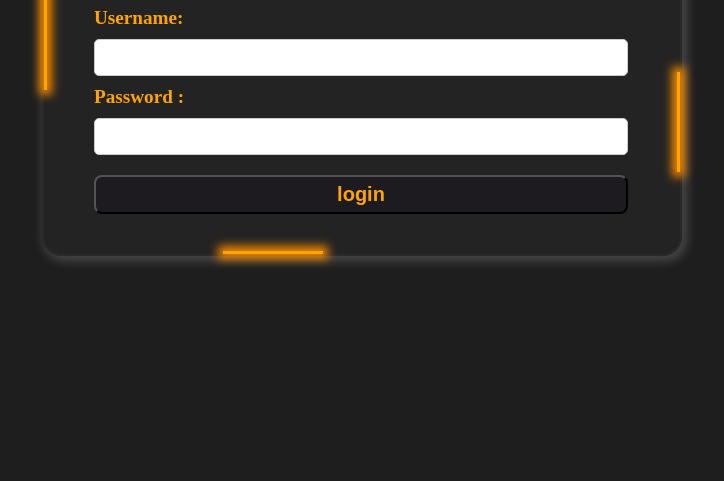
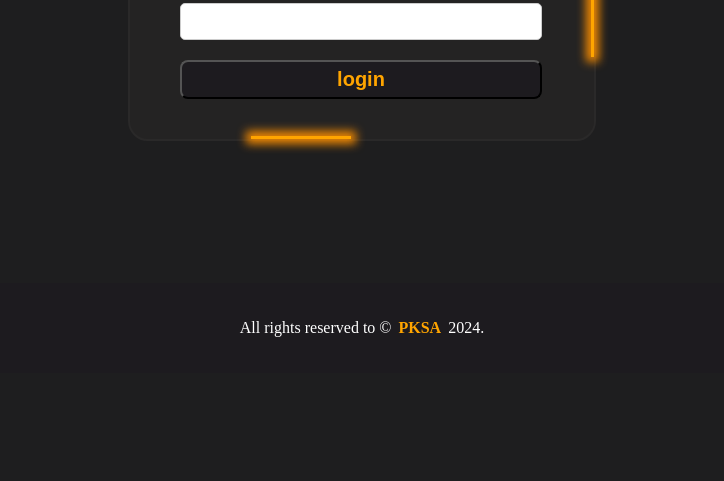
Before and after one commit to Akt-Pranav/samplewebprojects, a plain HTML site: page test1.html in a window 1280 px wide. Shown: the part 319-800 px from the top of the page, without its empty margins (278-1002 px from the left). Drawn offline with Linux system fonts and the light colour scheme.

Commit message:
Update test1.html
extended the update

```diff
--- a/test1.html
+++ b/test1.html
@@ -7,23 +7,28 @@
     <title>Document</title>
     <style>
         body {
-            height: 100vh;
+            /* height: 100vh; */
             display: flex;
+            flex-direction: column;
+            /* Ensure elements are stacked vertically */
             align-items: center;
             justify-content: center;
             background-color: rgb(30, 30, 31);
             margin: 0;
+            gap: 57px;
         }
 
         .lb {
+            margin: 110px 50px 85px 50px;
+            height: 30%;
+            width: 30%;
             background-color: rgba(41, 39, 39, 0.515);
-            margin: 25vw;
             padding: 30px;
             padding-left: 50px;
             color: orange;
             border: 2px solid rgb(42, 41, 41);
             border-radius: 20px;
-            box-shadow: 3px 3px 10px 3px rgb(69, 67, 67);
+            /* box-shadow: 3px 3px 10px 3px rgb(69, 67, 67); */
             position: relative;
         }
 
@@ -39,7 +44,7 @@
         }
 
         hr {
-            width: 40%;
+            width: 30%;
             margin: auto;
             margin-bottom: 20px;
             background-color: orange;
@@ -92,21 +97,8 @@
             /* Neon glow effect */
             transition: 0.5s ease-in-out;
             animation: moveRight 3s linear infinite;
-            /* Use linear animation for constant speed */
-
         }
 
-        @keyframes moveRight {
-            from {
-                left: 0;
-                /* Start from the left */
-            }
-
-            to {
-                left: calc(100% - 100px);
-                /* Move to the right until the end of the container */
-            }
-        }
 
         .light2 {
             position: absolute;
@@ -121,20 +113,6 @@
             /* Neon glow effect */
             animation: moveDown 3s linear infinite;
 
-        }
-
-        @keyframes moveDown {
-            0% {
-                height: 100;
-                top: 0;
-            }
-
-            100% {
-                height: 100px;
-                /* Adjust height as needed */
-                top: calc(100% - 100px);
-                /* Adjust distance as needed */
-            }
         }
 
         .light3 {
@@ -152,19 +130,6 @@
             /* Use linear animation for constant speed */
         }
 
-        @keyframes moveLeft {
-            from {
-                right: 0;
-                /* Start from the left */
-            }
-
-            to {
-                right: calc(100% - 100px);
-                /* Move to the right until the end of the container */
-            }
-        }
-
-
         .light4 {
             position: absolute;
             bottom: 0;
@@ -179,6 +144,63 @@
             animation: moveup 3s linear infinite;
             /* Use linear animation for constant speed */
         }
+        @media (max-width: 1100px) {
+            /* body{
+                gap: 54px;
+            } */
+            .lb{
+                width: 40%;
+            }
+        }
+        @media (max-width: 700px) {
+            body{
+                gap: 54px;
+            }
+            .lb{
+                width: 50%;
+            }
+        }
+
+        @keyframes moveRight {
+            from {
+                left: 0;
+                /* Start from the left */
+            }
+
+            to {
+                left: calc(100% - 100px);
+                /* Move to the right until the end of the container */
+            }
+        }
+
+        @keyframes moveDown {
+            0% {
+                height: 100;
+                top: 0;
+            }
+
+            100% {
+                height: 100px;
+                /* Adjust height as needed */
+                top: calc(100% - 100px);
+                /* Adjust distance as needed */
+            }
+        }
+
+
+        @keyframes moveLeft {
+            from {
+                right: 0;
+                /* Start from the left */
+            }
+
+            to {
+                right: calc(100% - 100px);
+                /* Move to the right until the end of the container */
+            }
+        }
+
+
 
         @keyframes moveup {
             0% {
@@ -188,10 +210,29 @@
 
             100% {
                 height: 100px;
-                /* Adjust height as needed */
                 bottom: calc(100% - 100px);
-                /* Adjust distance as needed */
             }
+        }
+
+        footer {
+            background-color: #1d1b1f;
+            color: white;
+            padding: 20px;
+            text-align: center;
+            width: 92%;
+            margin-bottom: -180px;
+        }
+
+        .footer-content {
+            max-width: 1200px;
+
+            margin: 0 auto;
+        }
+
+        .cmnm {
+            color: orange;
+            font-weight: bolder;
+            padding: 3px;
         }
     </style>
 </head>
@@ -217,7 +258,12 @@
         <div class="light4"></div>
 
     </div>
-
+    <footer>
+        <div class="footer-content">
+            <!-- Content of your footer -->
+            <p>All rights reserved to &copy; <span class="cmnm">PKSA</span> 2024.</p>
+        </div>
+    </footer>
 </body>
 
 </html>
```
